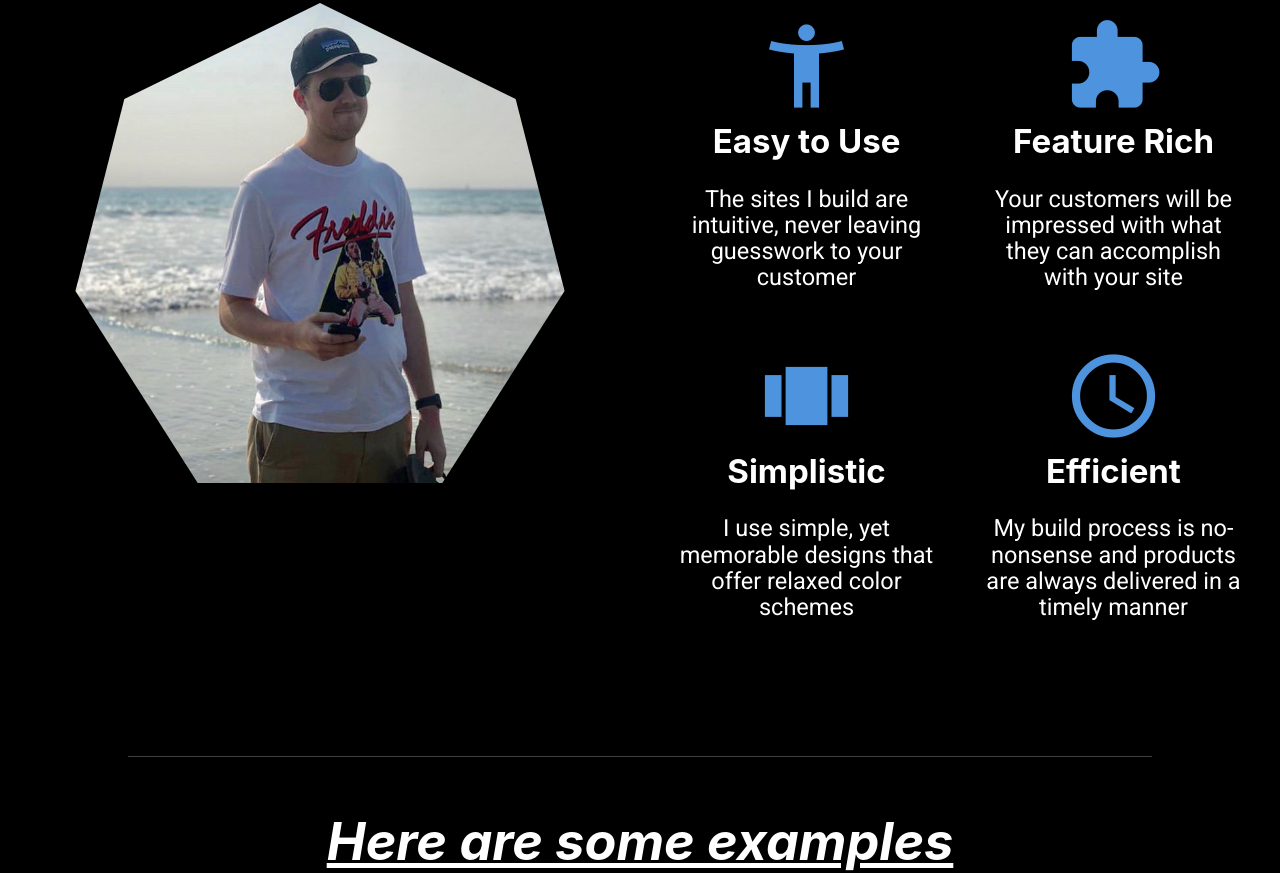
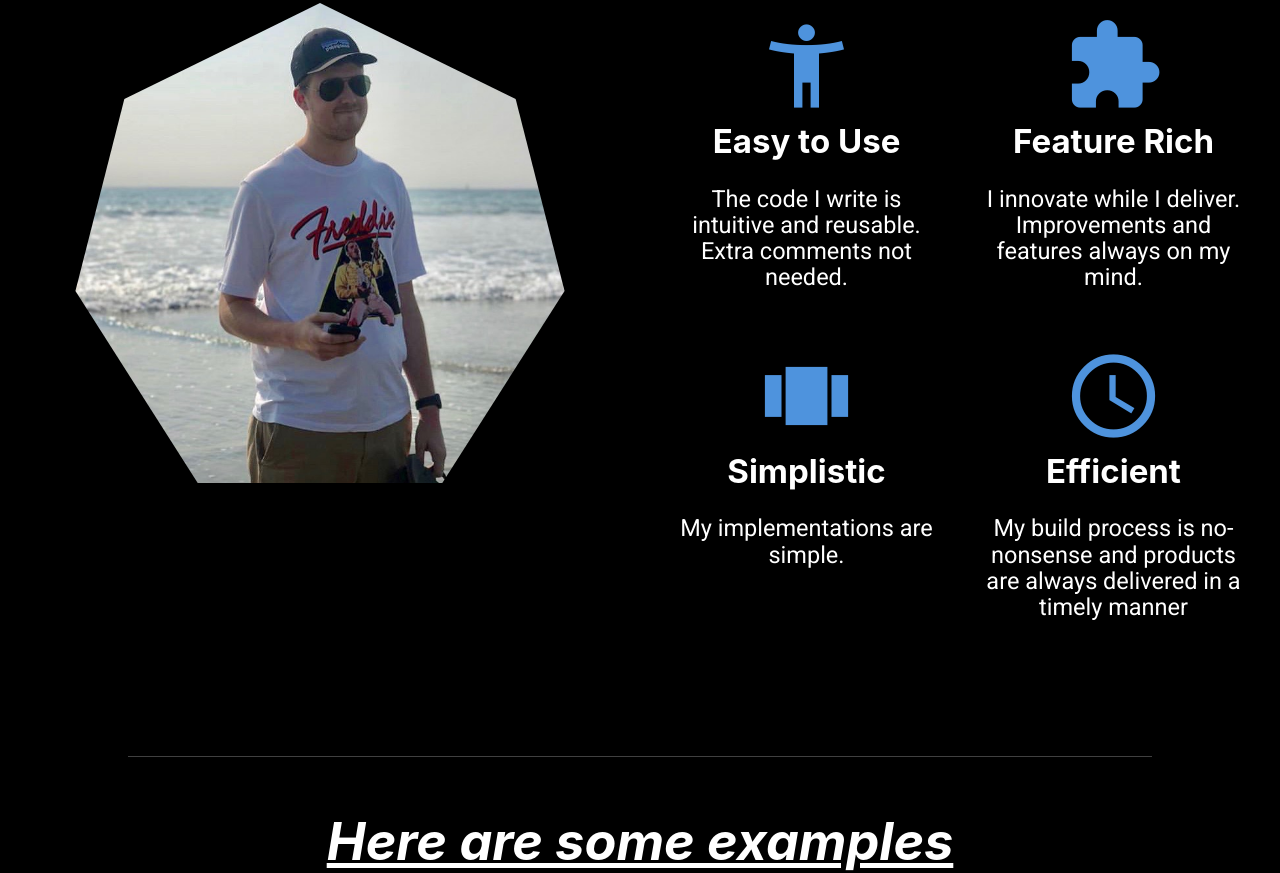
Before and after one commit to zeepk/portfolio, a Gatsby site: page / in a window 1280 px wide. Shown: the part 1011-1884 px from the top of the page. Built offline with nearby package versions, Linux system fonts and the light colour scheme; Gatsby itself is replaced by a stand-in of ours; no server answers.

Commit message:
build ready?

```diff
--- a/src/components/Focus.jsx
+++ b/src/components/Focus.jsx
@@ -24,16 +24,16 @@ export default class Focus extends Component {
 
                   <h1 className="focus-title">Easy to Use</h1>
                   <div className="focus-text">
-                    The sites I build are intuitive, never leaving guesswork to
-                    your customer
+                    The code I write is intuitive and reusable. Extra comments
+                    not needed.
                   </div>
                 </Grid>
                 <Grid className="grid-item" item xs={6} sm={6}>
                   <span className="material-icons focus-icon">extension</span>
                   <h1 className="focus-title">Feature Rich</h1>
                   <div className="focus-text">
-                    Your customers will be impressed with what they can
-                    accomplish with your site
+                    I innovate while I deliver. Improvements and features always
+                    on my mind.
                   </div>
                 </Grid>
                 <Grid className="grid-item" item xs={6} sm={6}>
@@ -42,8 +42,7 @@ export default class Focus extends Component {
                   </span>
                   <h1 className="focus-title">Simplistic</h1>
                   <div className="focus-text">
-                    I use simple, yet memorable designs that offer relaxed color
-                    schemes
+                    My implementations are simple.
                   </div>
                 </Grid>
                 <Grid className="grid-item" item xs={6} sm={6}>
```
